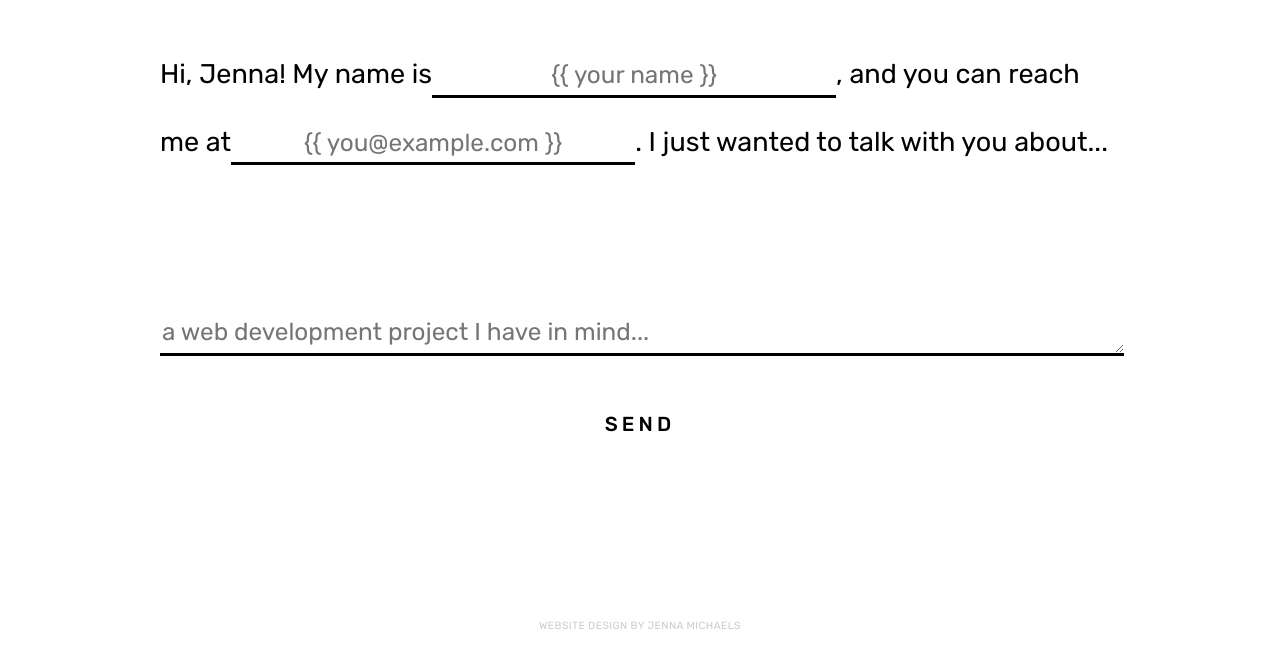
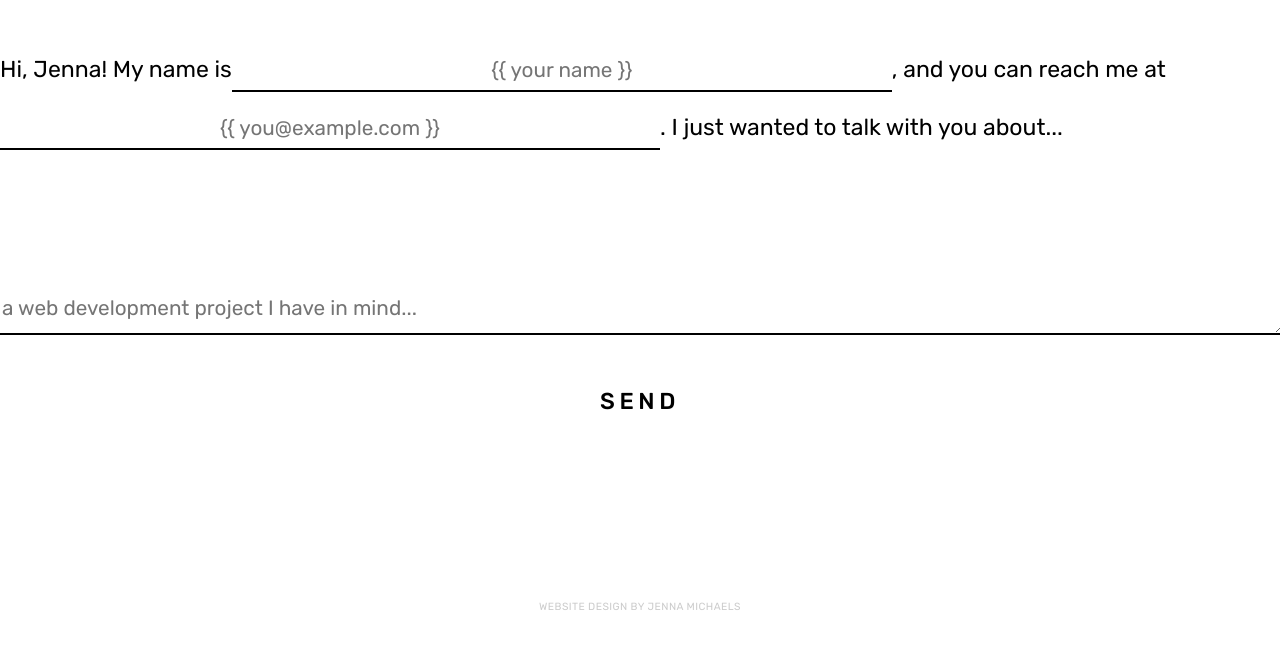
Before and after one commit to jenna-m/portfolio, a React (Create React App) app: page /contact in a window 1280 px wide. Shown: the part 109-776 px from the top of the page. Built offline with nearby package versions, Linux system fonts and the light colour scheme.

Commit message:
Update index.css

```diff
--- a/src/index.css
+++ b/src/index.css
@@ -114,14 +114,24 @@ a {
   margin-top: 150px;
   width: 100%;
   display: flex;
-  flex-direction: column;
-  align-content: center;
+  flex-direction: row-reverse;
+  justify-content: center;
   align-items: center;
 }
 
-._404-content h2 {
+#_404-image {
+  width: 40%;
+}
+
+#_404-image img {
+  width: 30vw;
+}
+
+#_404-text {
+  margin: 0 auto;
+  width: 40%;
   font-family: 'Rubik', 'Arial', sans-serif;
-  font-size: 4em;
+  font-size: 1em;
 }
 
 /* Home */
@@ -196,7 +206,7 @@ button div {
   letter-spacing: .3em;
   font-weight: 700;
   font-size: .9em;
-  transition: all .4s ease-in-out;
+  transition: all .35s ease-in-out;
 }
 
 #social-links {
@@ -211,7 +221,7 @@ button div {
 }
 
 /* Social Links */
-#github-link, #linkedin-link, #contact-link, #twitter-link {
+#github-link, #linkedin-link, #twitter-link {
   transition: color .1s linear .1s
 }
 
@@ -221,10 +231,6 @@ button div {
 
 #linkedin-link:hover {
   color: #2867B2;
-}
-
-#contact-link:hover {
-  color: #d55e4c;
 }
 
 #twitter-link:hover {
@@ -262,7 +268,7 @@ button div {
 }
 
 #skills-img img {
-  width: 75%;
+  width: 60%;
 }
 
 #see-work {
@@ -497,6 +503,7 @@ button div {
 }
 
 #back-button {
+  margin: 0 auto;
   padding: 0px 75px 0px 50px;
   border: 0;
   background-color: #ffffff;
@@ -516,7 +523,7 @@ button div {
   width: 100%;
   display: flex;
   justify-content: center;
-  font-size: 1.3em;
+  font-size: 1.2em;
   line-height: 2.5em;
 }
 
@@ -524,7 +531,7 @@ button div {
 fieldset {
   margin: 0;
   padding: 0;
-  width: 75%;
+  width: 100%;
   border: 0;
 }
 
@@ -544,6 +551,7 @@ fieldset {
 /* Error message span */
 error-text {
   text-transform: lowercase;
+  font-size: .4em;
   font-style: italic;
   font-weight: 400;
   color: #353535;
@@ -557,8 +565,8 @@ error-text {
   border-top: 0;
   border-right: 0;
   border-left: 0;
-  border-bottom: 3px solid #000000;
-  width: 40%;
+  border-bottom: 2px solid #000000;
+  width: 50%;
   height: 20px;
   text-align: center;
   font-family: 'Rubik', 'Arial', sans-serif;
@@ -577,7 +585,7 @@ textarea {
   border-top: 0;
   border-right: 0;
   border-left: 0;
-  border-bottom: 3px solid #000000;
+  border-bottom: 2px solid #000000;
   font-family: 'Rubik', 'Arial', sans-serif;
   font-size: .9em;
   line-height: 1.7em;
@@ -592,21 +600,18 @@ textarea {
 }
 
 #submit {
-  width: 50%;
   margin-top: 15px;
-  padding: 10px 0 8px 0;
+  padding: 10px 15px;
   border: 0;
   font-family: 'Rubik', 'Arial', sans-serif;
-  font-size: .75em;
+  font-size: 1em;
   font-weight: 500;
   text-transform: uppercase;
   letter-spacing: 0.2em;
   color: #000000;
-  transition: all 0.4s linear;
 }
 
 #submit:hover {
-  color: #000000;
   cursor: pointer;
 }
 
```
